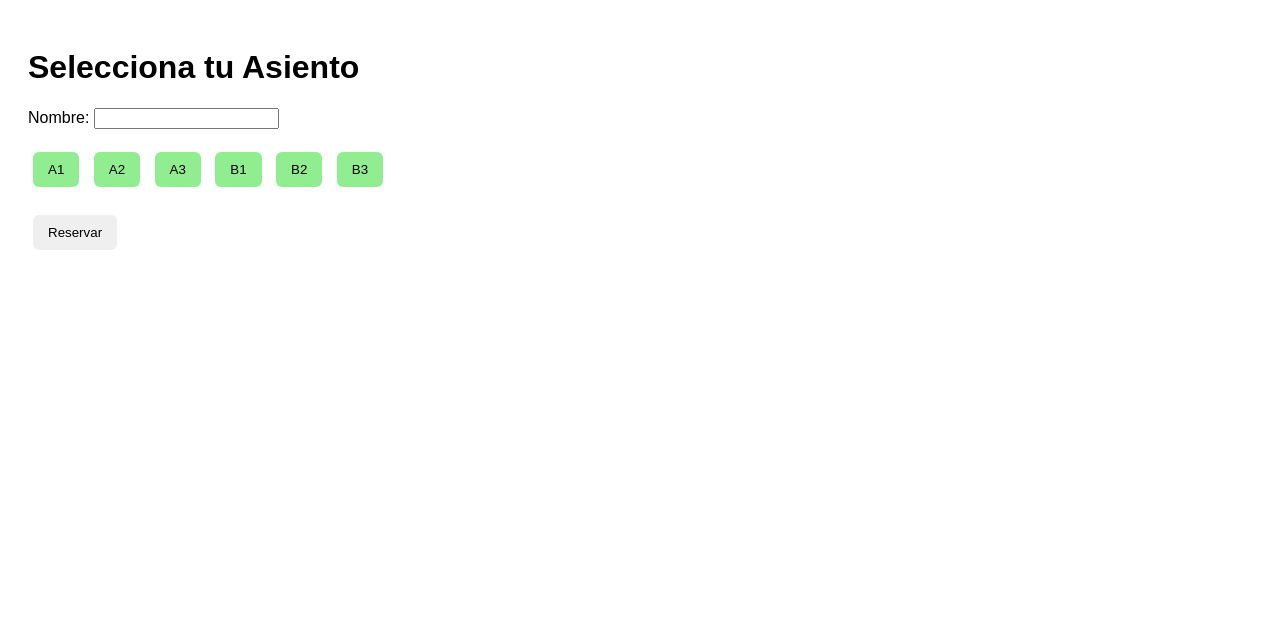
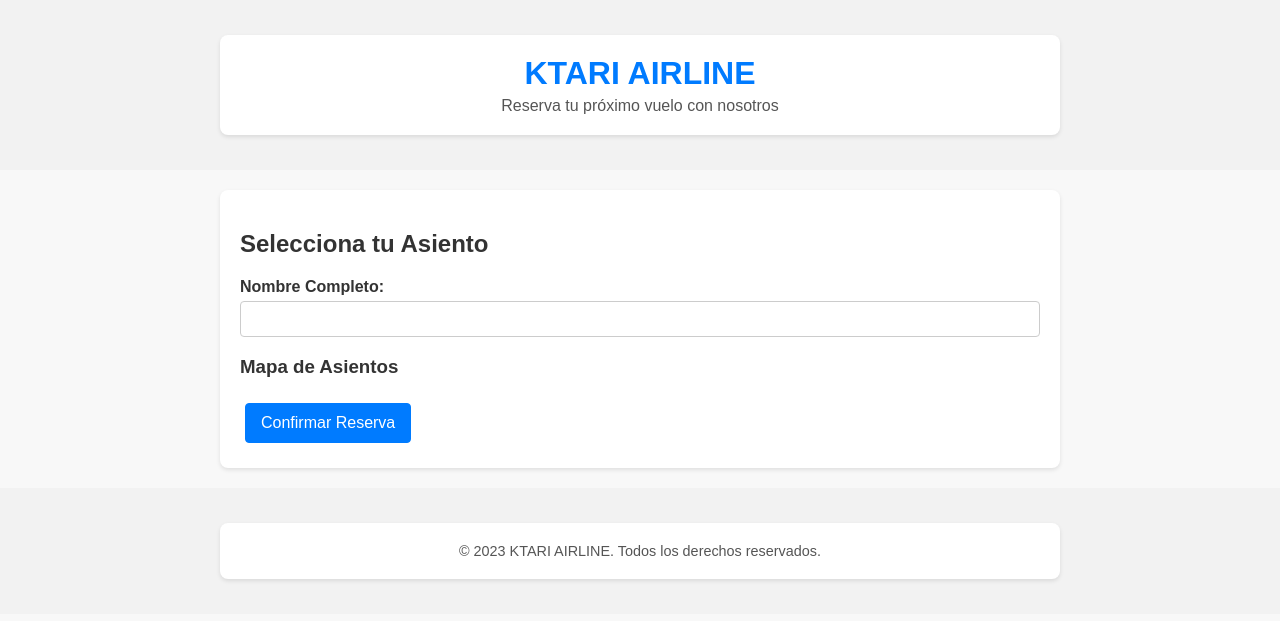
Before and after one commit to AronQuito/reserva_vuelos, a Flask app: page /usuario in a window 1280 px wide. Shown: the top 621 px of the page. Run offline with Flask 3, Linux system fonts and the light colour scheme.

Commit message:
modified:   static/style.css 	modified:   templates/admin.html 	modified:   templates/index.html 	modified:   templates/usuario.html

```diff
--- a/static/style.css
+++ b/static/style.css
@@ -1,36 +1,93 @@
 body {
   font-family: sans-serif;
-  padding: 20px;
+  margin: 0;
+  padding: 0;
+  background-color: #f8f8f8;
+  color: #333;
 }
 
 button {
   margin: 5px;
   padding: 10px 15px;
-  border: none;
+  border: 1px solid #007bff;
   border-radius: 6px;
   cursor: pointer;
+  background-color: #007bff;
+  color: white;
+  font-size: 1em;
+  transition: background-color 0.3s ease, border-color 0.3s ease;
 }
 
 .libre {
-  background-color: lightgreen;
+  background-color: #e0ffe0;
+  border-color: #a0d0a0;
+  color: #333;
 }
 
 .ocupado {
-  background-color: salmon;
+  background-color: #ffe0e0;
+  border-color: #d0a0a0;
+  color: #555;
   cursor: not-allowed;
+  opacity: 0.7;
 }
 
 .seleccionado {
   border: 2px solid black;
   background-color: yellow;
+  border-color: #ffc107;
+  color: #333;
 }
 
 table {
   border-collapse: collapse;
+  width: 100%;
+  margin-top: 20px;
+  box-shadow: 0 2px 4px rgba(0, 0, 0, 0.05);
 }
 
-td {
+table th, table td {
   padding: 5px 10px;
+  border: 1px solid #ddd;
+  text-align: left;
+}
+
+table th {
+  background-color: #f2f2f2;
+  font-weight: bold;
+}
+
+table tr:nth-child(even) {
+  background-color: #f9f9f9;
+}
+
+table tr:hover {
+  background-color: #e9e9e9;
+}
+
+.delete-button {
+  background-color: #dc3545;
+  border-color: #dc3545;
+}
+
+.delete-button:hover {
+  background-color: #c82333;
+  border-color: #bd2130;
+}
+
+.reset-button {
+  background-color: #ffc107;
+  border-color: #ffc107;
+}
+
+.reset-button:hover {
+  background-color: #e0a800;
+  border-color: #d39e00;
+}
+
+button:not(:disabled):hover {
+  background-color: #0056b3;
+  border-color: #004085;
 }
 
 .container {
@@ -57,6 +114,15 @@
   padding: 8px;
   border: 1px solid #ccc;
   border-radius: 4px;
+  box-sizing: border-box; /* Include padding and border in element's total width and height */
+  font-size: 1em;
+}
+
+.btn-primary {
+  background-color: #007bff;
+  color: white;
+  border: 1px solid #007bff;
+  border-radius: 4px;
 }
 
 .seat-layout {
@@ -73,19 +139,36 @@
   width: 40px;
   height: 40px;
   display: flex;
+  flex-direction: column; /* Stack seat number and availability indicator */
   align-items: center;
   justify-content: center;
   font-size: 0.9em;
   font-weight: bold;
+  border: 1px solid #ccc;
+  border-radius: 4px;
+  margin: 3px;
+  transition: background-color 0.2s ease, border-color 0.2s ease;
 }
 
 .seat.available {
-  background-color: lightgreen;
+  background-color: #e0ffe0; /* Light green */
+  border-color: #a0d0a0;
+  cursor: pointer;
 }
 
 .seat.occupied {
-  background-color: salmon;
+  background-color: #ffe0e0; /* Light red */
+  border-color: #d0a0a0;
   cursor: not-allowed;
+  opacity: 0.6;
+}
+
+.seat.available:hover {
+  background-color: #c0f0c0;
+}
+
+.seat.occupied:hover {
+  cursor: not-allowed; /* Ensure cursor doesn't change on hover */
 }
 
 .seat.selected {
@@ -95,8 +178,20 @@
 
 header, footer {
   background-color: #f2f2f2;
-  padding: 10px 0;
+  padding: 15px 0;
   text-align: center;
+  width: 100%;
+}
+
+header h1 {
+  margin: 0;
+  color: #007bff;
+}
+
+header p {
+  margin: 5px 0 0;
+  color: #555;
+  font-size: 1em;
 }
 
 footer p {
@@ -104,3 +199,5 @@
   font-size: 0.9em;
   color: #555;
 }
+
+}
--- a/templates/usuario.html
+++ b/templates/usuario.html
@@ -1,51 +1,90 @@
-<!-- templates/usuario.html -->
 <!DOCTYPE html>
-<html>
+<html lang="en">
 <head>
-  <title>Reserva de Asientos</title>
+  <meta charset="UTF-8">
+  <meta name="viewport" content="width=device-width, initial-scale=1.0">
+  <title>KTARI AIRLINE - Reserva tu Asiento</title>
   <link rel="stylesheet" href="/static/style.css">
-  <meta name="viewport" content="width=device-width, initial-scale=1.0">
 </head>
 <body>
-  <h1>Selecciona tu Asiento</h1>
+  <header>
+    <div class="container">
+      <h1>KTARI AIRLINE</h1>
+      <p>Reserva tu próximo vuelo con nosotros</p>
+    </div>
+  </header>
 
-  <form id="formReserva" method="POST" action="/reservar">
-    <input type="hidden" name="vuelo" value="vuelo_123">
+  <main class="container">
+    <h2>Selecciona tu Asiento</h2>
 
-    <label for="nombre">Nombre:</label>
-    <input type="text" name="nombre" id="nombre" required>
-    <br><br>
+    <form id="formReserva" method="POST" action="/reservar">
+      <input type="hidden" name="vuelo" value="vuelo_123">
 
-    <div id="asientos"></div>
-    <input type="hidden" name="asiento" id="asientoSeleccionado">
+      <div class="form-group">
+        <label for="nombre">Nombre Completo:</label>
+        <input type="text" name="nombre" id="nombre" required>
+      </div>
 
-    <br><button type="submit">Reservar</button>
-  </form>
+      <div class="seat-map">
+        <h3>Mapa de Asientos</h3>
+        <div id="asientos" class="seat-layout"></div>
+      </div>
+
+      <input type="hidden" name="asiento" id="asientoSeleccionado">
+
+      <button type="submit" class="btn-primary">Confirmar Reserva</button>
+    </form>
+  </main>
+
+  <footer>
+    <div class="container">
+      <p>&copy; 2023 KTARI AIRLINE. Todos los derechos reservados.</p>
+    </div>
+  </footer>
 
   <script>
-    // Carga los asientos desde el servidor
+    // Fetch seats from the server
     fetch("/consultar")
       .then(res => res.json())
       .then(data => {
         const asientos = data["vuelo_123"].asientos;
+        const asientosDiv = document.getElementById("asientos");
         let html = "";
+        // Assuming a simple row layout, you might need to adjust this based on your data structure
+        const seatsPerRow = 10; // Example number of seats per row
+        let rowDiv = document.createElement('div');
+        rowDiv.classList.add('seat-row');
+        let seatCount = 0;
         for (let asiento in asientos) {
           const ocupado = asientos[asiento];
-          html += `<button type="button" class="${ocupado ? 'ocupado' : 'libre'}"
-                     onclick="seleccionar('${asiento}', this)"
-                     ${ocupado ? 'disabled' : ''}>${asiento}</button> `;
+          const button = document.createElement('button');
+          button.type = 'button';
+          button.classList.add('seat');
+          button.classList.add(ocupado ? 'occupied' : 'available');
+          button.textContent = asiento;
+          button.onclick = () => seleccionar(asiento, button);
+          if (ocupado) {
+            button.disabled = true;
+          }
+          rowDiv.appendChild(button);
+          seatCount++;
+          if (seatCount % seatsPerRow === 0) {
+            asientosDiv.appendChild(rowDiv);
+            rowDiv = document.createElement('div');
+            rowDiv.classList.add('seat-row');
+          }
         }
-        document.getElementById("asientos").innerHTML = html;
-      });
-
-    // Manejo de seleccion de asiento
+        // Append the last row if it's not full
+        if (seatCount % seatsPerRow !== 0) {
+          asientosDiv.appendChild(rowDiv);
+        }
+      });\n
     function seleccionar(asiento, boton) {
-      document.querySelectorAll(".libre").forEach(btn => btn.classList.remove("seleccionado"));
+      document.querySelectorAll(".seat.selected").forEach(btn => btn.classList.remove("selected"));
       boton.classList.add("seleccionado");
       document.getElementById("asientoSeleccionado").value = asiento;
     }
 
-    // Validar antes de enviar
     document.getElementById("formReserva").addEventListener("submit", function(e) {
       const asiento = document.getElementById("asientoSeleccionado").value;
       const nombre = document.getElementById("nombre").value.trim();
```
Also changed, not shown: templates/admin.html (+36 -4 lines), templates/index.html (+18 -45 lines).
